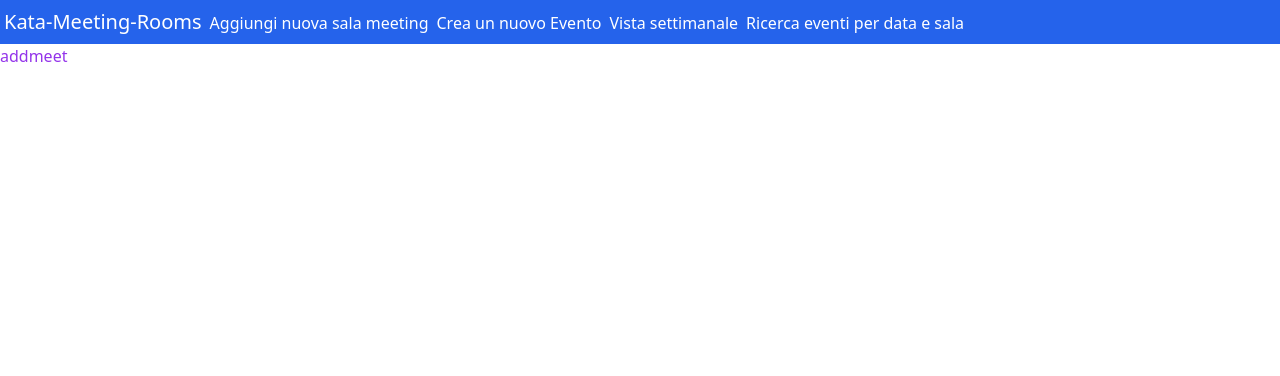
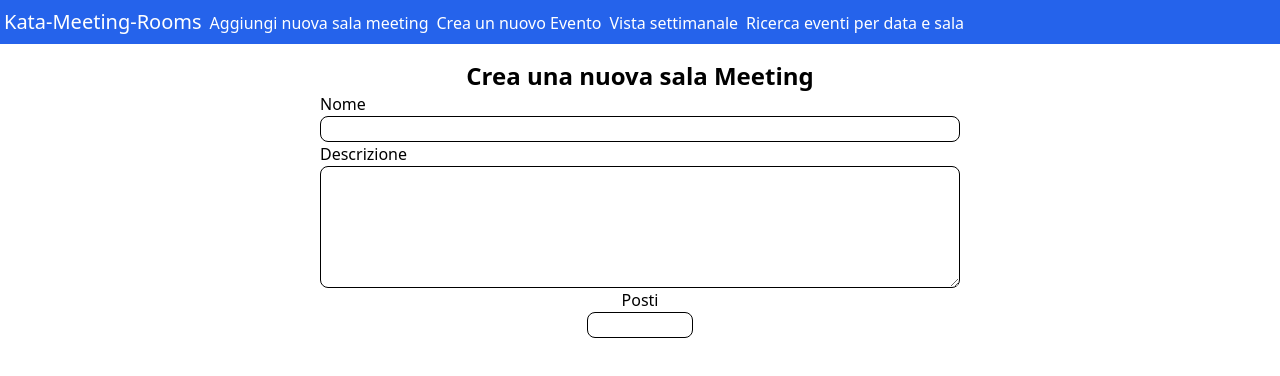
Before and after one commit to GiovanniMarseglia/eventi, a Vue app in the folder front-end/: page /AddMeeting in a window 1280 px wide. Shown: the top 376 px of the page. Built offline with nearby package versions, Linux system fonts and the light colour scheme.

Commit message:
added axios with input params

```diff
--- a/front-end/src/pages/AddMeeting.vue
+++ b/front-end/src/pages/AddMeeting.vue
@@ -1,11 +1,28 @@
 <script setup>
-
+let name;
+let description;
+let number;
+function send(){
+  axios.post("http://127.0.0.1:8000/api/meetings", { params: { name: this.name, description: this.description, number:this.number } })
+}
 </script>
 
 <template>
-  <h1 class="text-purple-600">addmeet</h1>
+  <h1 class="text-2xl font-semibold text-center pt-4">Crea una nuova sala Meeting</h1>
+  <div class="container mx-auto flex justify-center">
 
+    <form method="get" class="flex flex-col w-6/12">
+      <label for="name">Nome</label>
+      <input v-model="name" class="border border-black rounded-lg" type="text" name="name" id="name">
+      <label for="description">Descrizione</label>
+      <textarea v-model="description" class="border border-black rounded-lg" rows="5" cols="10" name="description" id="description"></textarea>
+      <label class="mx-auto" for="number">Posti</label>
+      <input v-model="number" class="mx-auto border border-black rounded-lg w-2/12 px-2" type="number" name="number" id="name">
 
+      <!-- <button class="text-white bg-blue-700 hover:bg-blue-800 focus:outline-none focus:ring-4 focus:ring-blue-300 font-medium rounded-full text-sm px-5 py-2.5 text-center rounded-lg w-2/12 mx-auto mt-3" type="button" @click="send()">Crea sala</button> -->
+    </form>
+
+  </div>
 </template>
 
 <style scoped>
```
